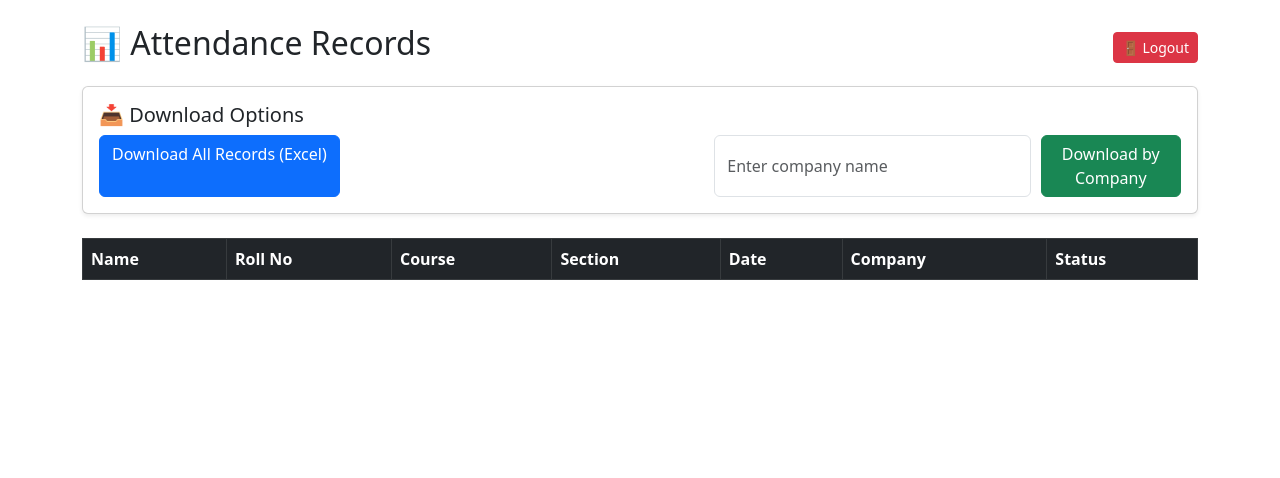
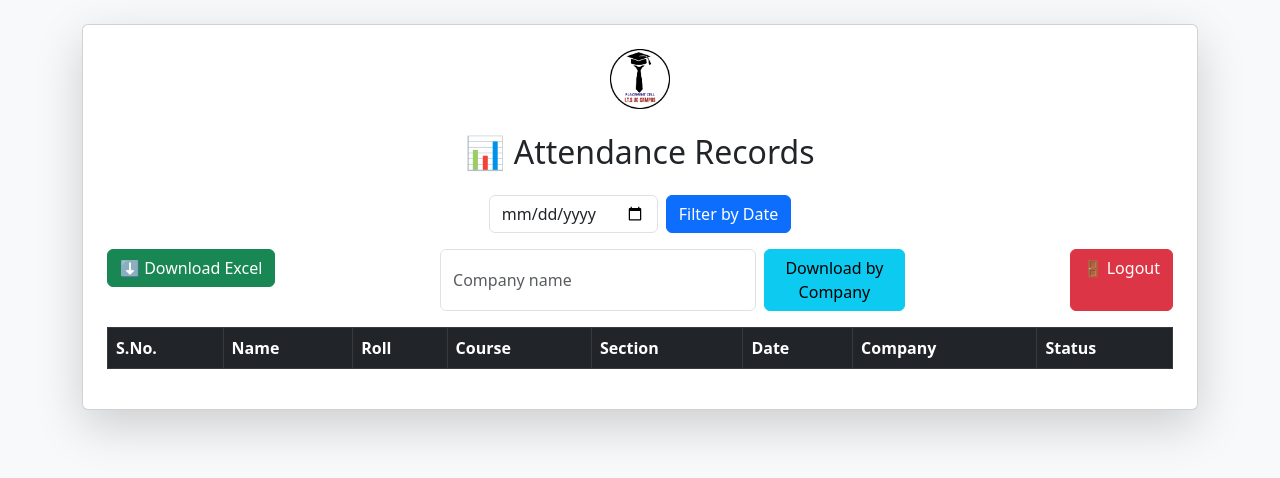
Before and after one commit to abhijha30/placement-attendance, a Flask app: page /records in a window 1280 px wide. Shown: the top 478 px of the page. Run offline with Flask 3, Linux system fonts and the light colour scheme; the visitor is signed in with stand-in values (Sample User, id 1); data that the repository does not hold is empty.

Commit message:
Update records.html

```diff
--- a/templates/records.html
+++ b/templates/records.html
@@ -3,39 +3,54 @@
 <head>
   <meta charset="UTF-8">
   <meta name="viewport" content="width=device-width, initial-scale=1">
-  <title>Admin - Attendance Records</title>
+  <title>Attendance Records</title>
   <link href="https://cdn.jsdelivr.net/npm/bootstrap@5.3.0/dist/css/bootstrap.min.css" rel="stylesheet">
 </head>
-<body class="container mt-4">
+<body class="bg-light">
 
-  <!-- Header -->
-  <div class="d-flex justify-content-between align-items-center mb-3">
-    <h2>📊 Attendance Records</h2>
-    <a href="/logout" class="btn btn-danger btn-sm">🚪 Logout</a>
+  <div class="container mt-4">
+    <div class="card shadow-lg p-4">
+
+      <!-- Placement Logo -->
+      <div class="text-center mb-3">
+        <img src="{{ url_for('static', filename='placement_logo.png') }}"
+             alt="Placement Logo"
+             class="img-fluid mb-2"
+             style="max-height: 60px;">
       </div>
 
-  <!-- Download Options -->
-  <div class="card p-3 mb-4 shadow-sm">
-    <h5>📥 Download Options</h5>
-    <div class="d-flex gap-2">
-      <!-- Download All -->
-      <a href="/download" class="btn btn-primary">Download All Records (Excel)</a>
+      <h2 class="text-center mb-4">📊 Attendance Records</h2>
 
-      <!-- Download by Company -->
-      <form method="POST" action="/download_company" class="d-flex ms-auto" style="gap:10px;">
-        <input type="text" name="company" placeholder="Enter company name" class="form-control" required>
-        <button type="submit" class="btn btn-success">Download by Company</button>
+      <!-- Date Filter Form -->
+      <form method="GET" action="/records" class="d-flex justify-content-center mb-3">
+        <input type="date" name="filter_date" class="form-control w-auto me-2" value="{{ selected_date }}">
+        <button type="submit" class="btn btn-primary">Filter by Date</button>
       </form>
-    </div>
+
+      <!-- Download Buttons -->
+      <div class="d-flex justify-content-between mb-3">
+        <form method="GET" action="/download">
+          <input type="hidden" name="filter_date" value="{{ selected_date }}">
+          <button type="submit" class="btn btn-success">⬇ Download Excel</button>
+        </form>
+
+        <form method="POST" action="/download_company" class="d-flex">
+          <input type="text" name="company" class="form-control me-2" placeholder="Company name" required>
+          <input type="hidden" name="filter_date" value="{{ selected_date }}">
+          <button type="submit" class="btn btn-info">Download by Company</button>
+        </form>
+
+        <a href="/logout" class="btn btn-danger">🚪 Logout</a>
       </div>
 
       <!-- Records Table -->
       <div class="table-responsive">
-    <table class="table table-bordered table-striped table-hover">
+        <table class="table table-bordered table-striped align-middle">
           <thead class="table-dark">
             <tr>
+              <th>S.No.</th>
               <th>Name</th>
-          <th>Roll No</th>
+              <th>Roll</th>
               <th>Course</th>
               <th>Section</th>
               <th>Date</th>
@@ -46,18 +61,27 @@
           <tbody>
             {% for row in records %}
               <tr>
+                <td>{{ loop.index }}</td> <!-- Serial Number -->
                 <td>{{ row["name"] }}</td>
                 <td>{{ row["roll"] }}</td>
                 <td>{{ row["course"] }}</td>
                 <td>{{ row["section"] }}</td>
                 <td>{{ row["date"] }}</td>
                 <td>{{ row["company"] }}</td>
-          <td>{{ row["status"] }}</td>
+                <td>
+                  {% if row["status"] == "Present" %}
+                    <span class="badge bg-success">Present</span>
+                  {% else %}
+                    <span class="badge bg-danger">Absent</span>
+                  {% endif %}
+                </td>
               </tr>
             {% endfor %}
           </tbody>
         </table>
       </div>
+    </div>
+  </div>
 
 </body>
 </html>
```
Lines whose indentation alone changed are shown as unchanged.
